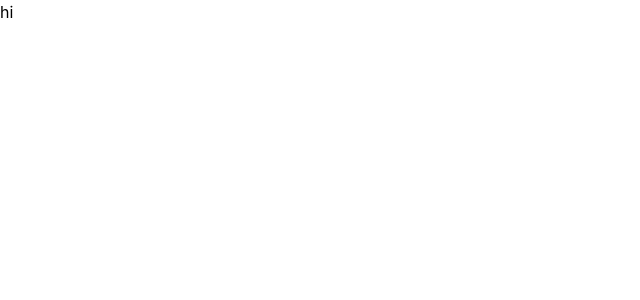
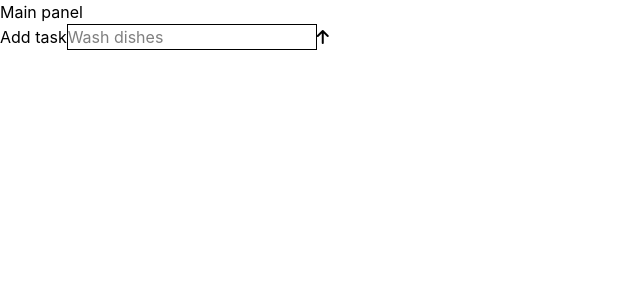
Before and after one commit to RaxPlay/Kanban-Board-Fullstack, a React (Vite) app: page / in a window 1280 px wide. Shown: the top 300 px of the page, without its empty margins (0-640 px from the left). Built offline with nearby package versions, Linux system fonts and the light colour scheme.

Commit message:
Reducer and helper
Done:
Added reducer to add and delete tasks.
Added a form custom hook to optimize code.

Next:
Add styles with Tailwindcss.
Implement drag-and-drop with Swapy.

```diff
--- a/package.json
+++ b/package.json
@@ -13,6 +13,7 @@
     "@tailwindcss/vite": "^4.2.2",
     "react": "^19.2.4",
     "react-dom": "^19.2.4",
+    "swapy": "^1.0.5",
     "tailwindcss": "^4.2.2"
   },
   "devDependencies": {
--- a/src/App.jsx
+++ b/src/App.jsx
@@ -1,9 +1,78 @@
+import { useReducer } from "react";
+import { useForm } from "./helpers/useForm";
 
+const reducer = (state, action = {}) => {
+  switch(action.type){
+    case 'ADD-TASK':
+      return [...state, action.payload];
+    case 'DELETE-TASK':
+      return (
+        state.filter(task => task.id !== action.payload)
+      )
+  }
+}
 
 export const App = () => {
+  const {task, formState, onInputChange} = useForm({task: ''})
+  const [newState, dispatch] = useReducer(reducer, []);
+
+  const addTask = (event) => {
+    event.preventDefault();
+
+    const newTask = {
+      taskName: `${formState.task}`,
+      id: new Date().getTime(),
+    }
+
+    const action = {
+      type: "ADD-TASK",
+      payload: newTask
+    }
+
+    dispatch(action)
+
+    console.log(newTask)
+  }
+
+  const deleteTask = ({id}) => {
+    const action = {
+      type: 'DELETE-TASK',
+      payload: id
+    }
+
+    dispatch(action)
+  }
+
   return (
     <>
-      hi
+      <h1>Main panel</h1>
+
+      <div id="task-list">
+        <form onSubmit={addTask}>
+          <label htmlFor="adding-tasks">Add task</label>
+          <input type="text" value={task} onChange={onInputChange} name="task" placeholder="Wash dishes" required  className="border"/>
+
+          <button className="text-black">
+            <i className="fa-solid fa-arrow-up"></i>
+          </button>
+        </form>
+      </div>
+
+      <div>
+          <ul>
+          {newState.map(task => {
+            return(
+              <li key={task.id}>
+                {task.taskName}
+
+                <button onClick={() => deleteTask(task)}>
+                  <i className="fa-solid fa-trash"></i>
+                </button>
+              </li>
+            )
+          })}
+          </ul>
+        </div>
     </>
   )
 }
--- /dev/null
+++ b/src/helpers/useForm.js
@@ -0,0 +1,18 @@
+import { useState } from "react"
+
+export const useForm = (initialValues = {}) => {
+  const [formState, setFormState] = useState(initialValues);
+
+  const onInputChange = ({target}) => {
+    const {name, value} = target;
+    setFormState({
+      ...formState,
+      [name]: value
+    })
+  }
+
+  return {
+    formState,
+    onInputChange
+  }
+}
```
Also changed, not shown: 1 other file (tests, documents, lock files or other folders).
